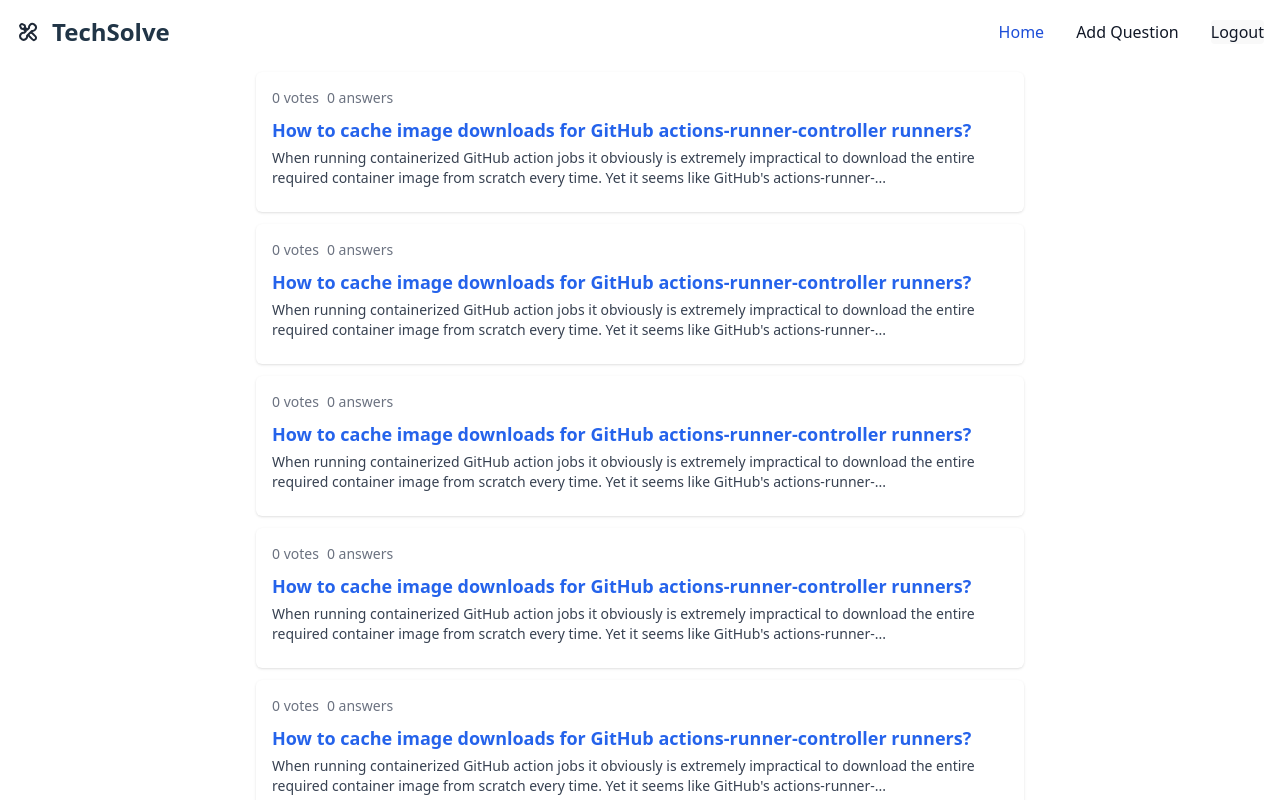
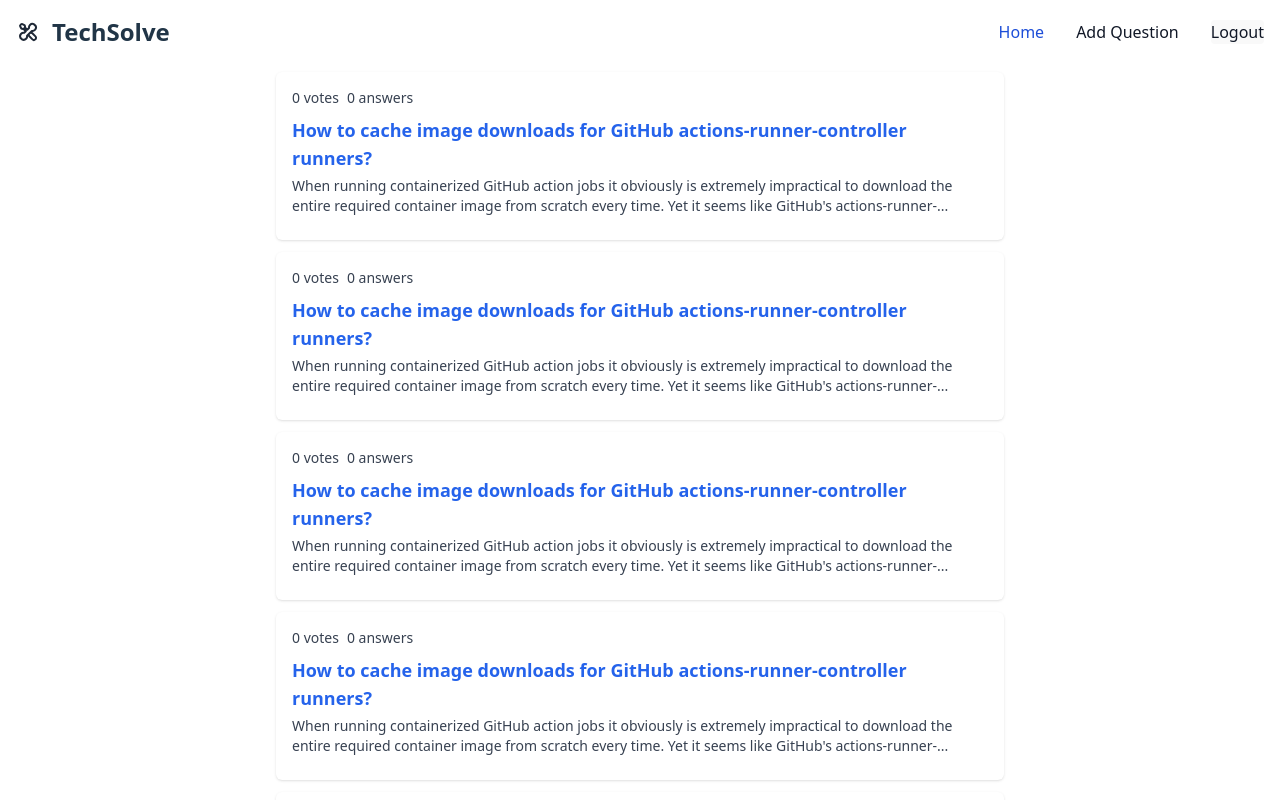
Before and after one commit to techsolve-group-project/client, a React (Vite) app: page / in a window 1280 px wide. Shown: the top 800 px of the page. Built offline with nearby package versions, Linux system fonts and the light colour scheme.

Commit message:
chore: Update styling for QuestionCard and Homepage components

```diff
--- a/src/components/QuestionCard.jsx
+++ b/src/components/QuestionCard.jsx
@@ -2,7 +2,7 @@ export default function QuestionCard() {
     return(
         <div className="bg-white rounded-md shadow-sm p-4">
   <div className="flex items-center justify-between mb-2">
-    <div className="text-gray-500 text-sm">
+    <div className="text-gray-700 text-sm">
       <span>0 votes</span>
       <span className="ml-2">0 answers</span>
     </div>
--- a/src/pages/Homepage.jsx
+++ b/src/pages/Homepage.jsx
@@ -3,7 +3,7 @@ import QuestionCard from "../components/QuestionCard";
 export default function Homepage() {
     return(
         <>
-        <div className="w-3xl m-auto pt-2 flex flex-col gap-3">
+        <div className="max-w-3xl p-5 m-auto pt-2 flex flex-col gap-3">
         <QuestionCard/>
         <QuestionCard/>
         <QuestionCard/>
```
